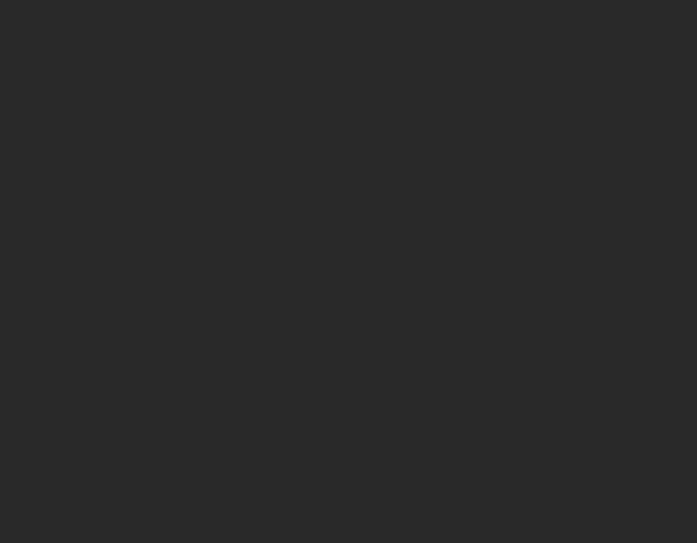
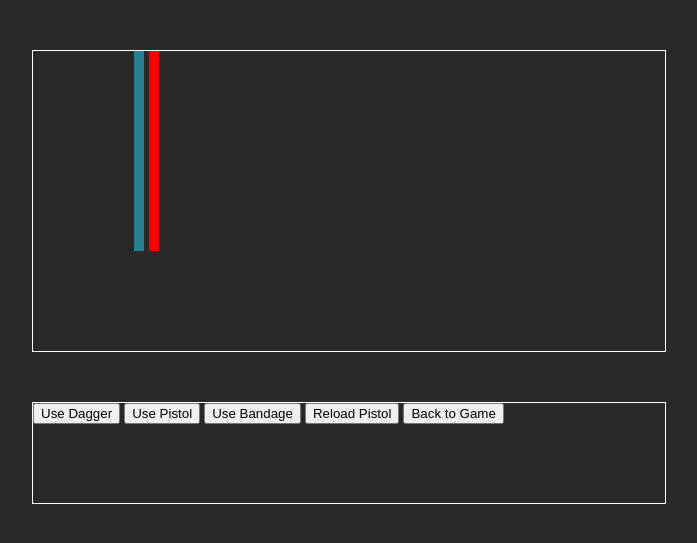
Before and after one commit to EvilNick2/college-game-project, a PHP site: page / in a window 1280 px wide. Before the commit the part shown is empty. Shown: the top 543 px of the page, without its empty margins (291-988 px from the left). Run offline with PHP 8.4, Linux system fonts and the light colour scheme.

Commit message:
Mock up of UI

```diff
--- a/css/style.css
+++ b/css/style.css
@@ -1,3 +1,72 @@
+:root {
+	--background-color: #292929;
+	--foreground-color: white;
+}
+
 body {
-	background-color: #292929;
+	background-color: var(--background-color)
 }
+
+#console {
+	display: none;
+	width: 50%;
+	margin: auto;
+}
+
+p {
+	color: var(--foreground-color);
+}
+
+#message_help {
+	display: none;
+}
+
+pre {
+	color: var(--foreground-color);
+}
+
+.textbox {
+	margin: auto;
+	display: block;
+}
+
+.output {
+	display: none;
+	width: 50%;
+	margin: auto;
+}
+
+.combat {
+	border: 1px solid var(--foreground-color);
+	width: 50%;
+	height: 300px;
+	background: var(--background-color);
+	margin: auto;
+	margin-top: 50px;
+	overflow: auto;
+}
+
+.combatMenu {
+	border: 1px solid var(--foreground-color);
+	width: 50%;
+	height: 100px;
+	background: var(--background-color);
+	margin: auto;
+	margin-top: 50px;
+}
+
+#playerHealth {
+	background: red;
+	width: 10px;
+	height: 200px;
+	position: absolute;
+	left: 440px;
+}
+
+#playerAmmo {
+	background: #248092;
+	width: 10px;
+	height: 200px;
+	position: absolute;
+	left: 425px;
+}
--- a/index.html
+++ b/index.html
@@ -4,12 +4,26 @@
 <head>
 	<meta charset="UTF-8">
 	<meta name="viewport" content="width=device-width, initial-scale=1.0">
-	<link rel="stylesheet" href="css/style.css" type="text/css">
+	<link rel="stylesheet" href="css/style.css">
 	<title>College Game Project</title>
 </head>
 
 <body>
-
+	<div class="combat">
+		<div id="playerHealth" class="left"></div>
+		<div id="playerAmmo"></div>
+		<div class="combatOutput">
+			<p class="text-center combatOutputText"></p>
+		</div>
+		<div id="enemyHealth"></div>
+	</div>
+	<div class="combatMenu">
+		<button type="button" class="combatButton" id="useDagger">Use Dagger</button>
+		<button type="button" class="combatButton" id="usePistol">Use Pistol</button>
+		<button type="button" class="combatButton" id="useBandage">Use Bandage</button>
+		<button type="button" class="combatButton" id="reloadPistol">Reload Pistol</button>
+		<button type="button" class="combatButton" id="restart">Back to Game</button>
+	</div>
 </body>
 
 </html>
```
Also changed, not shown: README.md, 1 other file.
